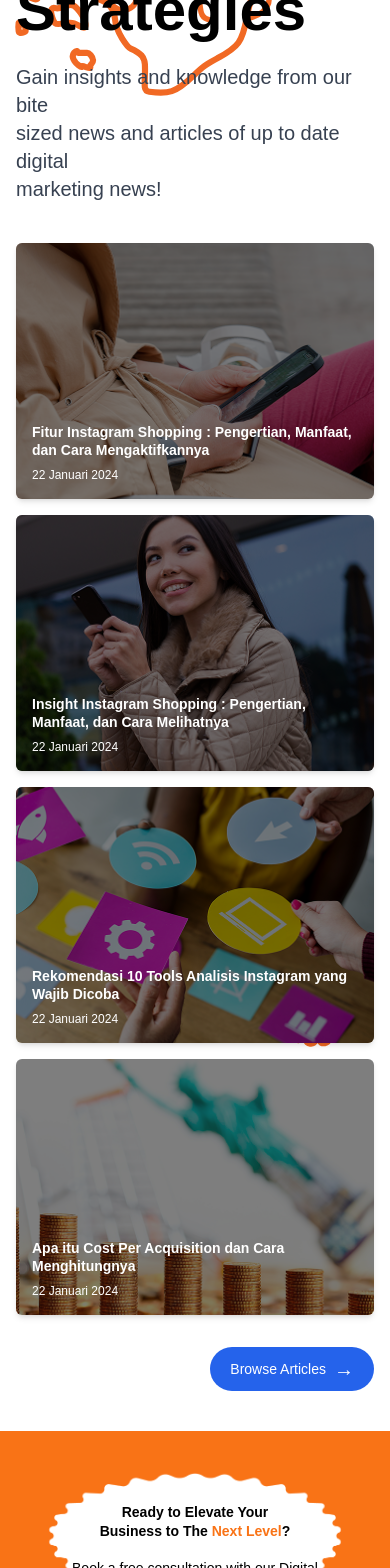
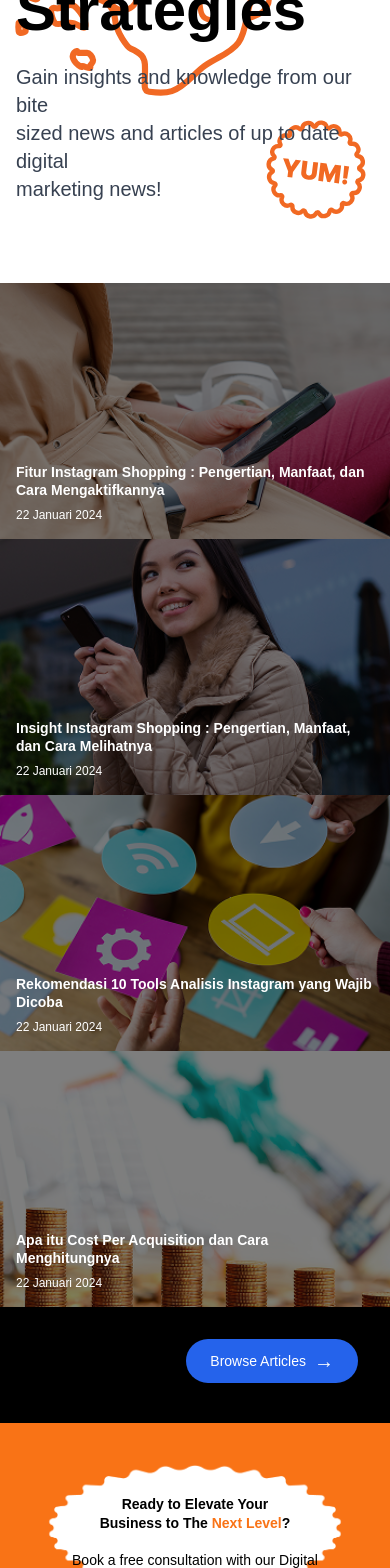
Before and after one commit to kharismisbakhul/dibilabs, a Next.js app in the folder frontend/: page / in a window 390 px wide. Shown: the part 6800-8368 px from the top of the page. Built offline with nearby package versions, Linux system fonts and the light colour scheme.

Commit message:
change articles

```diff
--- a/frontend/src/components/section/homepage.tsx
+++ b/frontend/src/components/section/homepage.tsx
@@ -427,7 +427,7 @@
         </div> */}
       </section>
 
-      {/* Article */}
+      {/* Article Desc*/}
       <section className="relative bg-white pt-16 pb-10">
         {/* Top-right SVG illustration */}
         <Image
@@ -452,10 +452,25 @@
             </p>
           </div>
 
+        </div>
+
+        {/* YUM! Badge SVG */}
+        <Image
+          src="/yum.svg"
+          alt="YUM Badge"
+          width={100}
+          height={100}
+          className="absolute right-6 bottom-16 z-0 pointer-events-none"
+        />
+      </section>
+
+      {/* Article */}
+
+      <section className="relative bg-white">
           {/* Article cards */}
-          <div className="grid grid-cols-1 md:grid-cols-2 lg:grid-cols-4 gap-4 mb-8">
+          <div className="grid grid-cols-1 md:grid-cols-2 lg:grid-cols-4">
             {articles.map((item, idx) => (
-              <div key={idx} className="relative h-64 overflow-hidden rounded-md shadow-md">
+              <div key={idx} className="relative h-64 overflow-hidden shadow-md">
                 <Image
                   src={item.image}
                   alt={item.title}
@@ -472,23 +487,12 @@
           </div>
 
           {/* Browse Articles Button */}
-          <div className="flex justify-end">
-            <button className="bg-blue-600 text-white font-medium text-sm px-5 py-2 rounded-full flex items-center gap-2 hover:bg-blue-700 transition">
+          <div className="flex justify-end pt-8 pb-10 bg-black">
+            <button className="bg-blue-600 text-white font-medium text-sm px-6 mr-8 py-2 rounded-full flex items-center gap-2 hover:bg-blue-700 transition">
               Browse Articles <span className="text-xl">→</span>
             </button>
           </div>
-        </div>
-
-        {/* YUM! Badge SVG */}
-        <Image
-          src="/yum.svg"
-          alt="YUM Badge"
-          width={100}
-          height={100}
-          className="absolute right-6 bottom-96 z-0 pointer-events-none"
-        />
       </section>
-
       <Footer/>
     </>
   );
```
